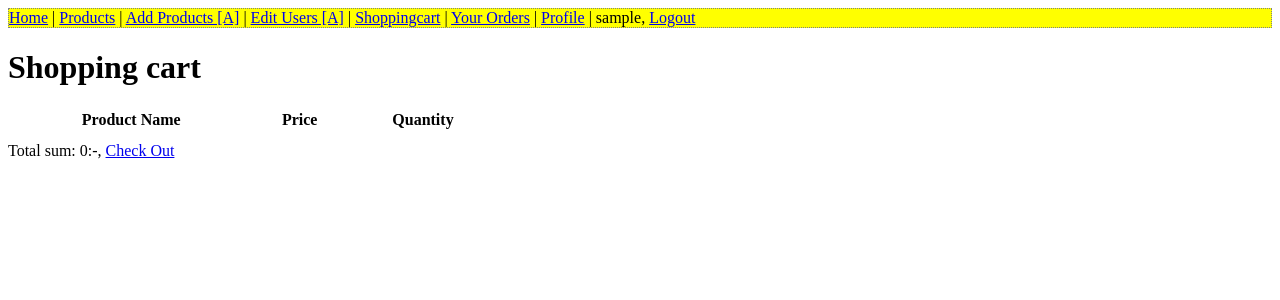
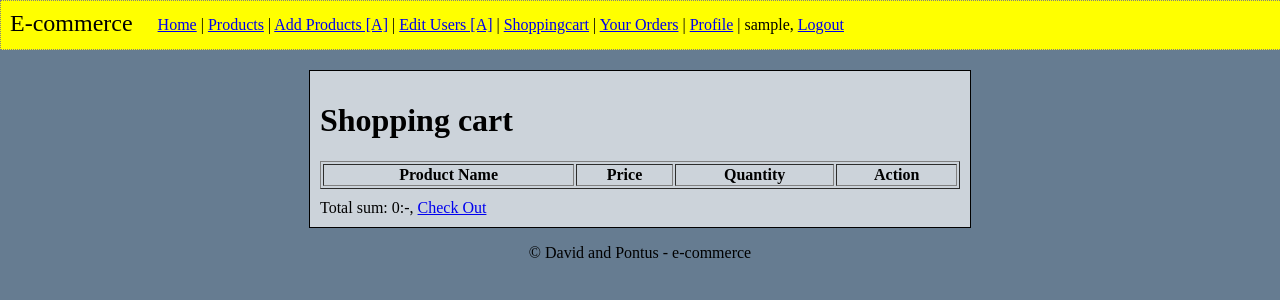
Before and after one commit to pottzer/Websys, a Django app: page /shopping/shoppingcart/1/ in a window 1280 px wide. Shown: the top 300 px of the page. Run offline with Django 3.2, Linux system fonts and the light colour scheme; the visitor is signed in with stand-in values (Sample User, id 1); data comes from the database, SQL or seed files in the repository; data that the repository does not hold is empty; parts of the project's set-up code (start-up, migrations or seed data) failed here and were passed over.

Commit message:
Added a basic design to work from

```diff
--- a/goods/templates/goods/addProduct.html
+++ b/goods/templates/goods/addProduct.html
@@ -17,13 +17,13 @@
 
 <h1>Manage Assortment</h1>
 <div>
-<table>
+<table border="1" class="tb">
 	<tr>
 		<th>Product Name</th>
 		<th>Product ID</th>
 		<th>Stock</th>
 		<th>Expired</th>
-		<th></th>
+		<th colspan="2"></th>
 	</tr>
 		{% for product in products %}
 	<tr>
--- a/goods/templates/goods/listProducts.html
+++ b/goods/templates/goods/listProducts.html
@@ -8,7 +8,7 @@
 {% block content %}
 <h1>Webshop</h1>
 <div>
-<table>
+<table border=1" class="tb">
 	<tr>
 		<th>Product Name</th>
 		<th>Product ID</th>
@@ -26,6 +26,7 @@
 		<td><a href="{% url 'shopping:AddProductShoppingcart' product.id_good %}">Add to shoppingcart</a></td>
 		{% endif %}
 	</tr>
-		{% endfor %}
+	{% endfor %}
+</table>
 </div>
 {% endblock %}
--- a/goods/templates/goods/product.html
+++ b/goods/templates/goods/product.html
@@ -8,7 +8,7 @@
 {% block content %}
 
 <h1>{{product.name}}</h1>
-<div style="width:500px">
+<div style="width:100%">
 	<p><b>Description</b><br/>
 	{{product.description}}</p>
 	<img src="{{product.image}}" style="width:150px">
--- a/shopping/templates/shopping/shoppingcart.html
+++ b/shopping/templates/shopping/shoppingcart.html
@@ -6,14 +6,14 @@
 
 
 {% block content %}
-<div style="width:500px">
+<div>
 <h1>Shopping cart</h1>
-	<table style="width:100%">
+	<table border="1" class="tb">
 		<tr>
 			<th>Product Name</th>
 			<th>Price</th>
 			<th>Quantity</th>
-			<th></th>
+			<th>Action</th>
 		</tr>
 		{% for product in inventory %}
 		<tr>
--- a/static/base.css
+++ b/static/base.css
@@ -1,14 +1,65 @@
-nav {
-	display: block;
+body{
+	margin: 0px;
+	background-color: #667c91;
+	padding-bottom: 10px;
+}
+nav{
+	width: 100%;
 	background-color: yellow;
 	border: 1px dotted grey;
 	max-height: 340px;
-	padding-right: 15px;
+	padding: 15px;
 	overflow-x: visible;
 	border-top: inset 0 1px 0 rgba(255,255,255,0.1);
+}
+
+navii{
+	width: 80%;
+	overflow: auto;
+	postion: absolute;
 }
 input {
 	display: block;
 	border: 1px solid #999;
 	padding: 7px;
 }
+textarea {
+	display: block;
+	width: 375px;
+	height:150px;
+}
+li {
+	list-style-type: none;
+}
+.content{
+	margin-left: auto;
+	margin-right: auto;
+	margin-top: 20px;
+	width: 50%;
+	min-width: 33em;
+	border: 1px solid black;
+	padding: 10px;
+	background-color: #ccd3da;
+}
+.center{
+	margin-left: auto;
+	margin-right: auto;
+	width: 100%;
+}
+.ext {
+	width: 100%;
+	text-align: center;
+}
+.tb{
+	width: 100%;
+	max-width: 50em;
+	align: center;
+}
+
+.title_head{
+	float: left;
+	margin-right: 15px;
+	padding: 10px;
+	font-size: 150%;
+	position: relative;
+}
--- a/templates/base.html
+++ b/templates/base.html
@@ -8,7 +8,8 @@
 	</head>
 
 	<body>
-	<nav>
+		<span class="title_head">E-commerce</span>
+		<nav>
 		<a href="{% url 'index' %}">Home</a> |
 		<a href="{% url 'goods:ListProductView' %}">Products</a>
 		{% if user.admin %}
@@ -24,6 +25,9 @@
 		{{ user }}, <a href="{% url 'users:logout' %}">Logout</a>
 		{% endif %}
 		</nav>
-	{% block content %}{% endblock %}
+	<div class="content">
+		{% block content %}{% endblock %}
+	</div>
+	<div class="ext"><p>&copy; David and Pontus - e-commerce</p></div>
 	</body>
 </html>
--- a/users/templates/users/index.html
+++ b/users/templates/users/index.html
@@ -1,11 +1,11 @@
 {% extends "base.html" %}
 
 {% block content %}
-			<p>Index page</p>
 
 			{% if user.is_authenticated %}
-				<p>Welcome {{ user }}</p>
-			{% else %}
+				<h1>Welcome {{ user }}</h1>
+				{% else %}
+			<h1>Sign in</h1>
 			<form action="" method="post">
 				{% csrf_token %}
 				<ul style="list-style-type:none">
--- a/users/templates/users/listUser.html
+++ b/users/templates/users/listUser.html
@@ -2,8 +2,8 @@
 
 {% block content %}
 <h1>Edit Users [ADMIN]</h1>
-<div style="width:500px">
-<table border="1" style="width:100%">
+<div>
+<table border="1" class="tb">
 	<tr>
 		<td><b>Username</b></td>
 		<td><b>Firstname</b></td>
```
Also changed, not shown: 1 other file.
